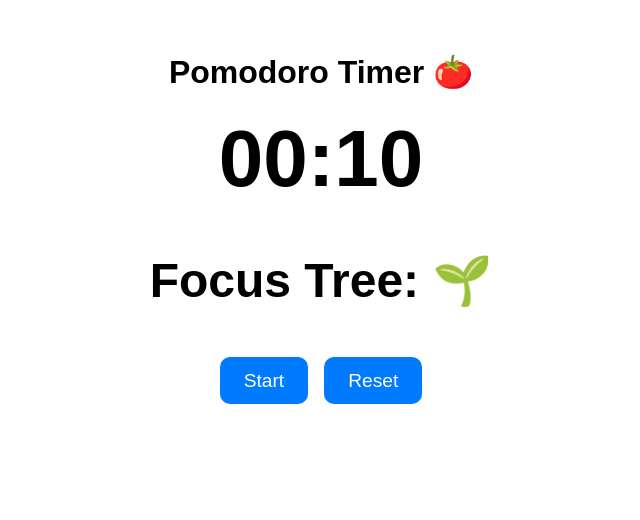
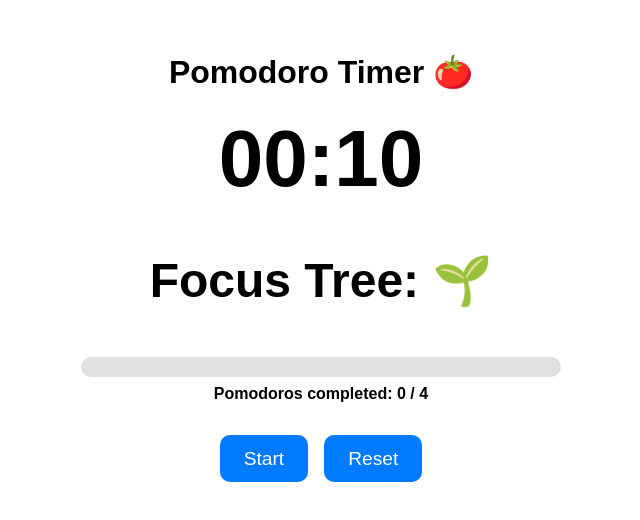
Before and after one commit to piyushgirisingh/pomodoro-timer, a React (Create React App) app in the folder frontend/: page / in a window 1280 px wide. Shown: the top 520 px of the page, without its empty margins (319-959 px from the left). Built offline with nearby package versions, Linux system fonts and the light colour scheme.

Commit message:
Added session completed log

```diff
--- a/frontend/src/App.js
+++ b/frontend/src/App.js
@@ -1,9 +1,6 @@
 import React, { useState, useRef, useEffect } from 'react';
 import axios from 'axios';
 import './Timer.css';
-
-
-
 
 
 const ding = new Audio('/sounds/ding.mp3')
@@ -13,10 +10,17 @@ function App() {
   const [message, setMessage] = useState('');
   const [sessionCount, setSessionCount] = useState(0);
   const timerRef = useRef(null);
+  const DAILY_GOAL = 4;
+  const sessionCompletedRef = useRef(false); // Add this to prevent double trigger
+
 
   const getTreeStage = () => {
     const stages = ["🌱", "🌿", "🌳", "🌴", "🎄"];
     return stages[Math.min(sessionCount, stages.length - 1)];
+  };
+
+  const getProgressPercentage = () => {
+    return Math.min((sessionCount / DAILY_GOAL) * 100, 100);
   };
 
 
@@ -35,27 +39,14 @@ function App() {
     return `${m.toString().padStart(2, '0')}:${s.toString().padStart(2, '0')}`;
   };
 
+  const WORK_DURATION = 10;
+
   const startTimer = () => {
     if (!isRunning) {
       setIsRunning(true);
-      timerRef.current = setInterval(() => {
-        setTimeLeft((prev) => {
-          if (prev === 1) {
-            ding.play().catch((err) => {
-              console.error("🔇 Sound failed to play:", err);
-            });
-            clearInterval(timerRef.current);
-            setIsRunning(false);
-            setSessionCount((prev) => prev + 1);
-            setTimeLeft(10);
-            notifyBackend();
-            return 0;
-          }
-          return prev - 1;
-        });
-      }, 1000);
     }
   };
+
 
   const pauseTimer = () => {
     clearInterval(timerRef.current);
@@ -65,7 +56,7 @@ function App() {
   const resetTimer = () => {
     clearInterval(timerRef.current);
     setIsRunning(false);
-    setTimeLeft(10);
+    setTimeLeft(WORK_DURATION);
   };
 
   const notifyBackend = async () => {
@@ -95,41 +86,85 @@ function App() {
 
   // Cleanup timer if component unmounts
   useEffect(() => {
-    return () => clearInterval(timerRef.current);
-  }, []);
+    if (!isRunning || sessionCount >= DAILY_GOAL) return;
+
+    sessionCompletedRef.current = false; // reset before starting
+
+    timerRef.current = setInterval(() => {
+      setTimeLeft((prev) => {
+        if (prev <= 1) {
+          clearInterval(timerRef.current);
+          setIsRunning(false);
+          setTimeLeft(WORK_DURATION);
+
+          if (!sessionCompletedRef.current) {
+            sessionCompletedRef.current = true; // ✅ prevents double count
+            setSessionCount((prev) => prev + 1);
+            ding.play().catch((err) => {
+              console.error("🔇 Sound failed to play:", err);
+            });
+            notifyBackend();
+          }
+
+          return 0;
+        }
+        return prev - 1;
+      });
+    }, 1000);
+
+    return () => clearInterval(timerRef.current); // ✅ clean on unmount
+  }, [isRunning, sessionCount]);
+
+
 
 
   return (
     <div style={{ fontFamily: 'Arial, sans-serif', padding: '2rem', textAlign: 'center', maxWidth: '600px', margin: 'auto' }}>
 
       <h1> Pomodoro Timer 🍅</h1>
+
       <h2 style={{ fontSize: "5rem", margin: "1rem 0", fontWeight: "bold" }}>
         {formatTime(timeLeft)}
       </h2>
 
       <h3 style={{ fontSize: "3rem" }}>Focus Tree: {getTreeStage()}</h3>
 
+      {/* 📊 Progress Bar Section */}
+      <div style={{ marginTop: "1rem", width: "80%", marginLeft: "auto", marginRight: "auto" }}>
+        <div style={{
+          height: "20px",
+          backgroundColor: "#e0e0e0",
+          borderRadius: "10px",
+          overflow: "hidden"
+        }}>
+          <div style={{
+            width: `${getProgressPercentage()}%`,
+            height: "100%",
+            backgroundColor: getProgressPercentage() === 100 ? "#28a745" : "#007bff",
+            transition: "width 0.4s ease"
+          }} />
+        </div>
+        <p style={{ marginTop: "0.5rem", fontWeight: "bold" }}>
+          {`Pomodoros completed: ${sessionCount} / ${DAILY_GOAL}`}
+        </p>
+      </div>
 
-
-      <div style={{ marginBottom: "1rem" }}>
-        {!isRunning ? (
+      {/* Buttons */}
+      <div style={{ marginBottom: "1rem", marginTop: "2rem" }}>
+        {sessionCount >= DAILY_GOAL ? (
+          <button className="timer-button" disabled>🎉 Goal Completed!</button>
+        ) : !isRunning ? (
           <button className="timer-button" onClick={startTimer}>Start</button>
-
         ) : (
           <button className="timer-button" onClick={pauseTimer}>Pause</button>
         )}
         <button className="timer-button" style={{ marginLeft: "1rem" }} onClick={resetTimer}>Reset</button>
-
       </div>
 
-
-
-
-
       <p>{message}</p>
-
     </div>
   );
+
 }
 
 export default App;
```
